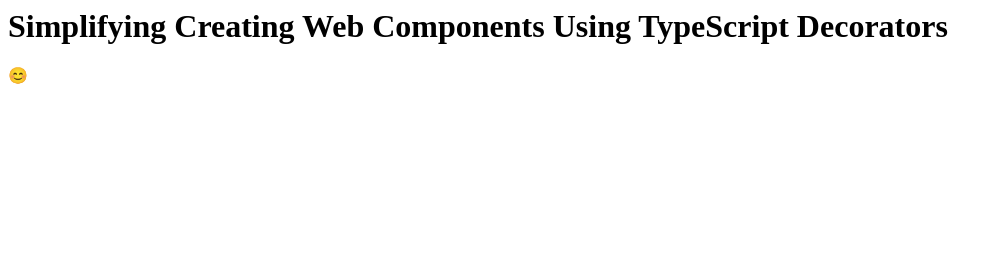
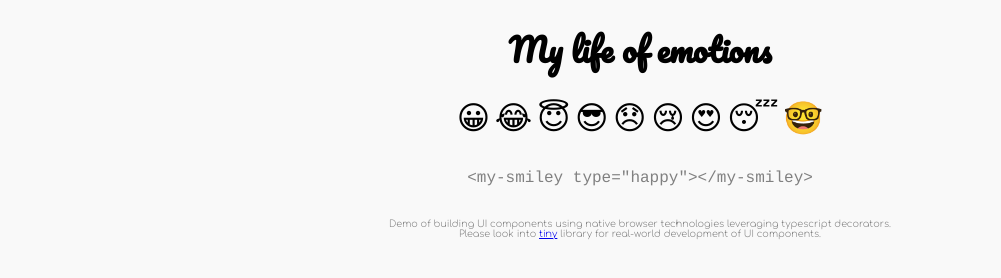
Before and after one commit to VJAI/base-element, a website built with webpack: page index.html in a window 1280 px wide. Shown: the whole page, without its empty margins (0-1001 px from the left). Built offline with nearby package versions, Linux system fonts and the light colour scheme.

Commit message:
demo improvement

```diff
--- a/dev.ts
+++ b/dev.ts
@@ -1,12 +1,30 @@
 import { BaseElement, element, ElementChanges, input, query } from './lib';
+
+enum sizeRemMap {
+  'small' = 1,
+  'medium' = 2,
+  'large' = 3,
+}
+
+enum smileyMap {
+  'happy'= '😀',
+  'lol' = '😂',
+  'angel' = '😇',
+  'hero' = '😎',
+  'sad' = '😞',
+  'cry' = '😢',
+  'romantic' = '😍',
+  'sleep' = '😴',
+  'nerd' = '🤓'
+}
 
 @element('my-smiley', `<span></span>`)
 class SmileyElement extends BaseElement {
 
-  @input()
+  @input(true)
   type: 'happy' | 'sad' = 'happy';
 
-  @input()
+  @input(true)
   size: 'small' | 'medium' | 'large' = 'medium';
 
   @query('span')
@@ -14,17 +32,30 @@
 
   onChanges(changes: ElementChanges) {
     if (changes.has('type')) {
-      this.updateHtml(this.type === 'happy' ? '😊' : '😞', this.spanEl);
+      this.updateHtml(smileyMap[this.type || 'happy'], this.spanEl);
     }
 
     if (changes.has('size')) {
-      this.clearClasses(this.spanEl)
-        .addClass(this.size, this.spanEl);
+      this.addStyle({ 'font-size': `${sizeRemMap[this.size]}rem`}, this.spanEl);
     }
   }
 }
 
+@element('my-app', `
+  <my-smiley type="happy"></my-smiley>
+  <my-smiley type="lol"></my-smiley>
+  <my-smiley type="angel"></my-smiley>
+  <my-smiley type="hero"></my-smiley>
+  <my-smiley type="sad"></my-smiley>
+  <my-smiley type="cry"></my-smiley>
+  <my-smiley type="romantic"></my-smiley>
+  <my-smiley type="sleep"></my-smiley>
+  <my-smiley type="nerd"></my-smiley>
+`)
+class App extends BaseElement {
+}
+
 document.addEventListener('DOMContentLoaded', () => {
-  const smiley = document.createElement('my-smiley');
-  document.body.appendChild(smiley);
+  const app = <SmileyElement>document.createElement('my-app');
+  document.querySelector('.app-container').appendChild(app);
 });
--- a/index.html
+++ b/index.html
@@ -3,19 +3,48 @@
   <title>Simplifying Creating Web Components Using TypeScript Decorators</title>
   <meta charset="utf-8" />
   <meta name="viewport" content="width=device-width, initial-scale=1" />
-  <link rel="preconnect" href="https://fonts.gstatic.com" />
+  <link rel="preconnect" href="https://fonts.googleapis.com">
+  <link rel="preconnect" href="https://fonts.gstatic.com" crossorigin>
+  <link href="https://fonts.googleapis.com/css2?family=Pacifico&display=swap" rel="stylesheet">
+  <link href="https://fonts.googleapis.com/css2?family=Comfortaa:wght@300&family=Pacifico&display=swap" rel="stylesheet">
   <style>
-    my-smiley span.medium {
-      font-size: 2rem;
+    body {
+        margin: 0 auto;
+        display: flex;
+        text-align: center;
+        justify-content: center;
+        flex-direction: column;
+        background-color: #f9f9f9;
+        font-family: 'Comfortaa', cursive;
     }
 
-    my-smiley span.large {
-        font-size: 4rem;
+    h1 {
+        font-family: 'Pacifico', cursive;
+    }
+
+    pre {
+        font-family: 'courier';
+        color: gray;
+        margin: 2rem 0;
+    }
+
+    footer {
+        color: gray;
+        font-size: 0.6rem;
     }
   </style>
 </head>
 <body>
-<h1>Simplifying Creating Web Components Using TypeScript Decorators</h1>
+<h1>My life of emotions</h1>
+<main>
+  <div class="app-container"></div>
+<pre>
+&lt;my-smiley type="happy"&gt;&lt;/my-smiley&gt;
+</pre>
+    <footer>
+      Demo of building UI components using native browser technologies leveraging typescript decorators.<br> Please look into <a target="_blank" href="https://github.com/vjai/tiny">tiny</a> library for real-world development of UI components.
+    </footer>
+</main>
 <script src="app.js"></script>
 </body>
 </html>
```
Also changed, not shown: lib/base-element.ts (+38 -0 lines).
